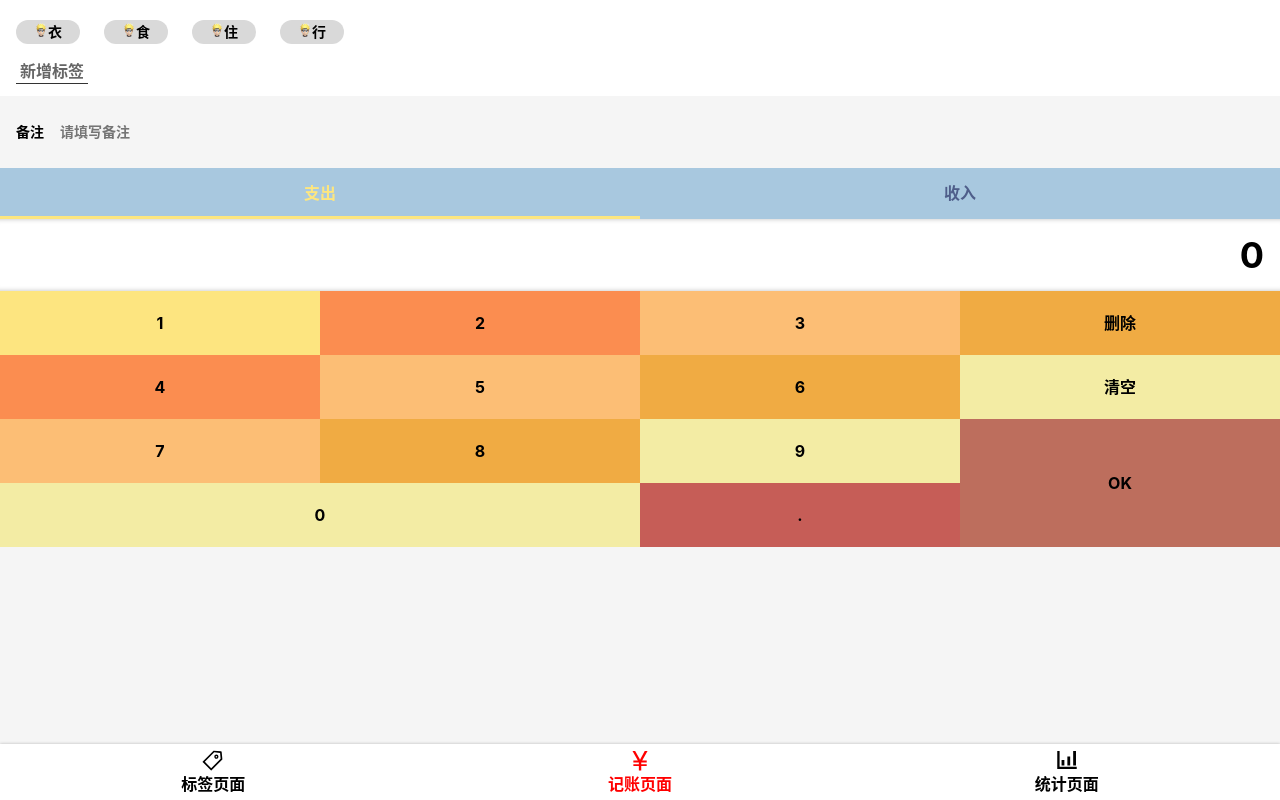
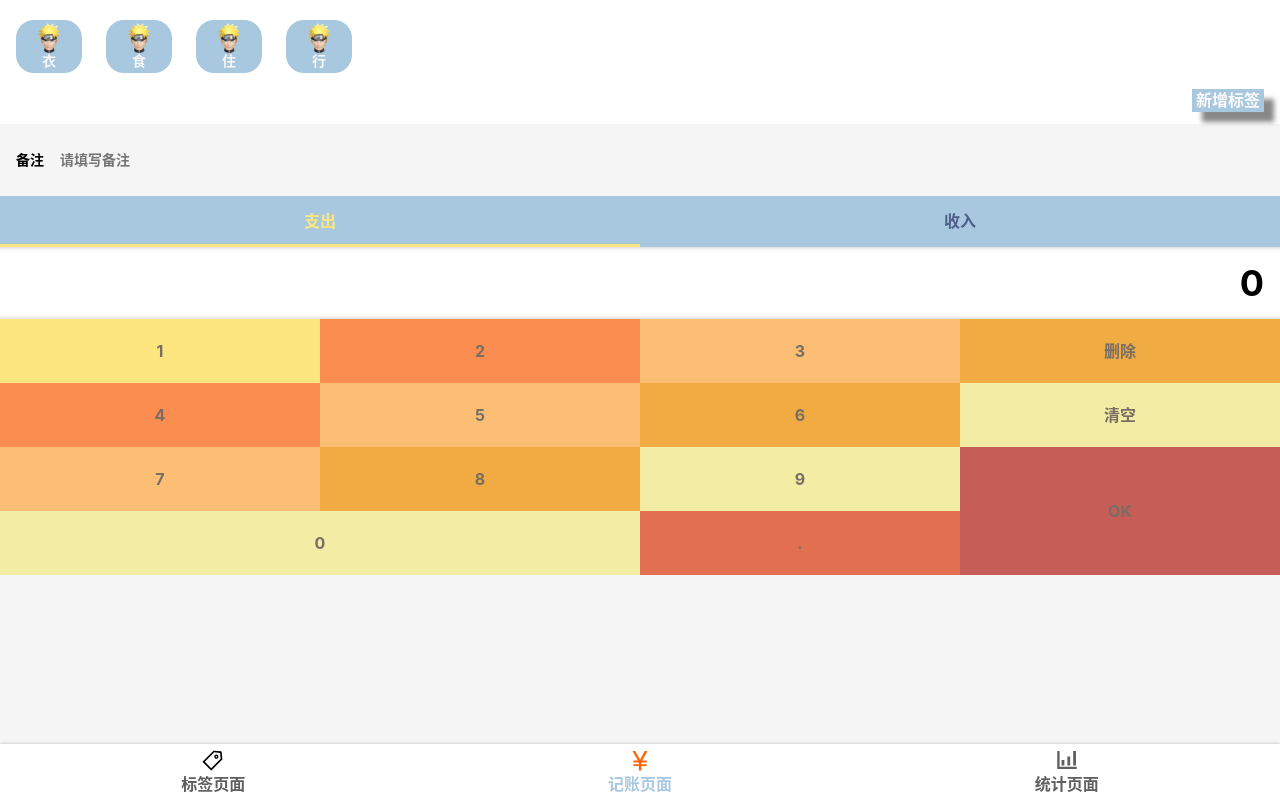
Before and after one commit to Righthand5/money-react-project, a React app: page /tags/1#/money in a window 1280 px wide. Built offline with nearby package versions, Linux system fonts and the light colour scheme.

Commit message:
change title

```diff
--- a/package.json
+++ b/package.json
@@ -1,6 +1,7 @@
 {
   "name": "money-react-demo",
   "version": "0.1.0",
+  "homepage": "https://Righthand5.github.io/Naruto_money/",
   "private": true,
   "dependencies": {
     "@babel/core": "7.12.3",
--- a/public/index.html
+++ b/public/index.html
@@ -11,7 +11,7 @@
     />
     <link rel="apple-touch-icon" href="%PUBLIC_URL%/logo192.png" />
     <link rel="manifest" href="%PUBLIC_URL%/manifest.json" />
-    <title>React App</title>
+    <title>鸣人记账</title>
   </head>
   <body>
     <noscript>You need to enable JavaScript to run this app.</noscript>
--- a/src/App.tsx
+++ b/src/App.tsx
@@ -15,6 +15,8 @@ import styled from 'styled-components';
 import {Tag} from './views/Tag';
 
 const AppWrapper= styled.div`
+  max-width: 400px;
+  margin: 0 auto;
   color: #333;
 `;
 
--- a/src/components/Layout.tsx
+++ b/src/components/Layout.tsx
@@ -23,9 +23,7 @@ const Layout: React.FC<Props> = (props) => {
     useEffect(() => {
         setTimeout(() => {
             if (!mainRef.current) {return;}
-            console.log(props.scrollTop);
             mainRef.current.scrollTop = props.scrollTop!;
-            console.log(mainRef.current.scrollTop);
         }, 0);
     }, [props.scrollTop]);
     return (
--- a/src/components/Nav.tsx
+++ b/src/components/Nav.tsx
@@ -10,23 +10,24 @@ const NavWrapper = styled.nav`
   >ul{
     display: flex;
     >li{
-      border: blue;
       width: 33.3333%;
       text-align: center;
       >a{
+          color: #5f5f5f;
           display: flex;
           flex-direction: column;
           padding: 4px 0;
           justify-content: center;
           align-items: center;
         .icon{
+          fill: #5f5f5f;
           width: 24px;
           height: 24px;
         }
         &.selected{
-          color:red;
+          color:#a8c8df;
           .icon{
-            fill:red;
+            fill:#ff6600;
           }
         }
       }
--- a/src/components/icon.tsx
+++ b/src/components/icon.tsx
@@ -9,7 +9,7 @@ type  Props ={
 const Icon = (props:Props) =>{
     const {name, children,className,...rest} =props
     return(
-        <svg className={classnames('icon',className)} {...rest}>
+        <svg className={classnames('icon',className)}{...rest}>
             {props.name && <use xlinkHref={'#'+props.name}/>}
         </svg>
     )
--- a/src/views/Money/NumberPadSection/Wrapper.tsx
+++ b/src/views/Money/NumberPadSection/Wrapper.tsx
@@ -14,6 +14,7 @@ const Wrapper = styled.section`
   }
   > .pad{
   > button{
+    color:#786e64;
     float: left;
     width: 25%;
     height: 64px;
@@ -41,10 +42,10 @@ const Wrapper = styled.section`
       background: #f3eca4;
     }
     &:nth-child(12){
-      background: #bd6e5d;
+      background: #c65d57;
     }
     &:nth-child(14){
-      background: #c65d57;
+      background: #e26f50;
     }
   }
   }
--- a/src/views/Money/TagSection.tsx
+++ b/src/views/Money/TagSection.tsx
@@ -1,7 +1,6 @@
 import styled from 'styled-components';
 import React, {useState} from 'react';
 import {useTags} from '../../hooks/useTags';
-import {createId} from '../../lib/createId';
 import Icon from '../../components/icon';
 
 const Wrapper = styled.section`
@@ -14,25 +13,41 @@ const Wrapper = styled.section`
   align-items: flex-start;
   > ol{
       margin:0 -12px;
+      display: flex;
+      flex-direction: row;
+      flex-wrap: wrap;
       > li{
-            display: inline-block;
-             background: #D9D9D9;
+            background: #a8c8df;
+            display: flex;
+            flex-direction: column;
+            justify-content: center;
+            align-items: center;
             border-radius:18px;
             font-size:14px;
             padding:3px 18px;
             margin: 8px 12px;
+            color: #f6f6f6;
+            .icon{
+              height: 30px;
+              width: 30px;
+            }
             &.selected{
               background: #f60;
             }
           }
   }
-  > button{
-    color:#666;
-    background: none;
+  > div{
+    width: 100%;
+    display: flex;
+    justify-content:flex-end;
+      >button{
+    color:#fcfbfb;
+    background: #a8c8df;
     border:none;
     padding:2px 4px;
-    border-bottom: 1px solid #333;
     margin-top: 8px;
+     box-shadow: 10px 10px 5px #888888;
+    }
   }
 `
 type Props = {
@@ -60,10 +75,10 @@ const TagSection:React.FunctionComponent<Props> = (props)=>{
                         onToggleTag(tag.id)
                     }
                 } className = {getClass(tag.id)}
-                ><Icon name="Naruto" />{tag.name}</li>
+                ><Icon name="Naruto"/><span>{tag.name}</span></li>
             )}
         </ol>
-        <button onClick={addTag}>新增标签</button>
+            <div><button onClick={addTag}>新增标签</button></div>
         </Wrapper>
     )
 }
```
Also changed, not shown: src/icons/MinRen.svg (deleted), 1 other file (tests, documents, lock files or other folders).
